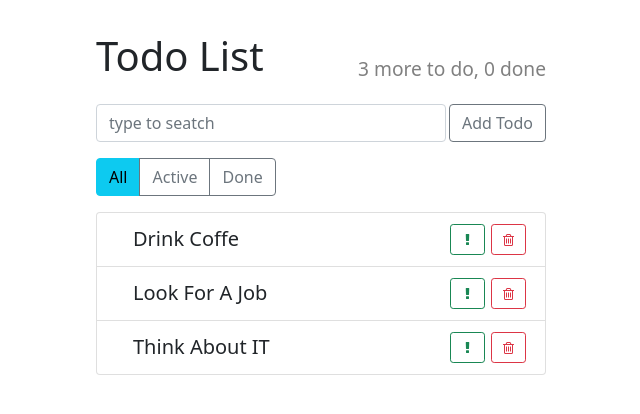
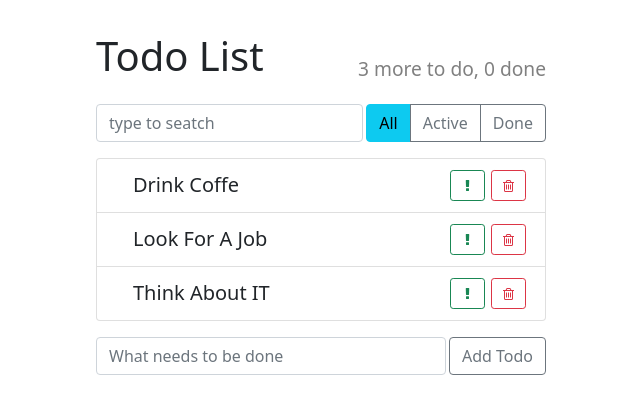
Before and after one commit to Roamdev/Roamdev.github.io, a React (Create React App) app: page / in a window 1280 px wide. Shown: the top 414 px of the page, without its empty margins (319-959 px from the left). Built offline with nearby package versions, Linux system fonts and the light colour scheme.

Commit message:
form "add item"

```diff
--- a/src/components/AddItem/AddItem.js
+++ b/src/components/AddItem/AddItem.js
@@ -3,21 +3,40 @@ import React, { Component } from 'react';
 import './AddItem.scss'
 
 export default class AddItem extends Component {
-  // const {onAdded} = this.props;
+
+  state = {
+    label: ''
+  }
+
+  onLabelChange = (e) => {
+    this.setState ({
+      label: e.target.value
+    })
+  }
+
+  onSubmit = (e) => {
+    e.preventDefault();
+    this.props.onAddItem(this.state.label)
+  }
+
   render() {
     const {onAddItem} = this.props
     return (
-      <div className="add-item">
-      {/* <input
-        type='text'
-        text={text}
-      ></input> */}
-      <button
-        className='btn btn-outline-secondary'
-        onClick={() => onAddItem('work')}
-        >Add Todo
-      </button>
-    </div>
+      <form
+            className="add-item"
+            onSubmit={this.onSubmit}>
+
+        <input
+          type='text'
+          className='add-item--input form-control search-input'
+          onChange={this.onLabelChange}
+          placeholder='What needs to be done' />
+
+        <button
+          className='btn btn-outline-secondary'
+          >Add Todo
+        </button>
+      </form>
     )
   }
 };
--- a/src/components/AddItem/AddItem.scss
+++ b/src/components/AddItem/AddItem.scss
@@ -1,2 +1,10 @@
 .add-item {
+  margin: 16px 0 5px;
+  display: flex;
+  &--input{
+    width: auto;
+    flex-grow: 1;
+    margin-right: 3px;
+    height: 38px;
+  }
 }
--- a/src/components/App/App.js
+++ b/src/components/App/App.js
@@ -90,7 +90,6 @@ export default class App extends Component {
         <AppHeader toDo={todoCount} done={doneCount} />
         <div className='top-panel d-flex'>
           <SearchPanel />
-        <AddItem onAddItem={this.addItem}/>
           <ItemStatusFilter />
         </div>
         <TodoList
@@ -99,6 +98,7 @@ export default class App extends Component {
           onToggleImportant={this.onToggleImportant}
           onToggleDone={this.onToggleDone}
         />
+        <AddItem onAddItem={this.addItem}/>
       </div>
     )
   };
--- a/src/components/ItemStatusFilter/ItemStatusFilter.scss
+++ b/src/components/ItemStatusFilter/ItemStatusFilter.scss
@@ -1,11 +1,10 @@
-.btn-group {
-  display: flex;
-  justify-content: center;
-  align-items: center;
+// .btn-group {
+//   display: flex;
+//   justify-content: center;
+//   align-items: center;
 
-  button {
-    margin: 1rem 0 0 0;
-    display: flex;
-    // width: auto;
-  }
-}
+//   button {
+//     margin: 1rem 0 0 0;
+//     display: flex;
+//   }
+// }
```
Also changed, not shown: src/components/ItemStatusFilter/ItemStatusFilter.js (+0 -13 lines), 1 other file (tests, documents, lock files or other folders). Lines whose indentation alone changed are shown as unchanged.
